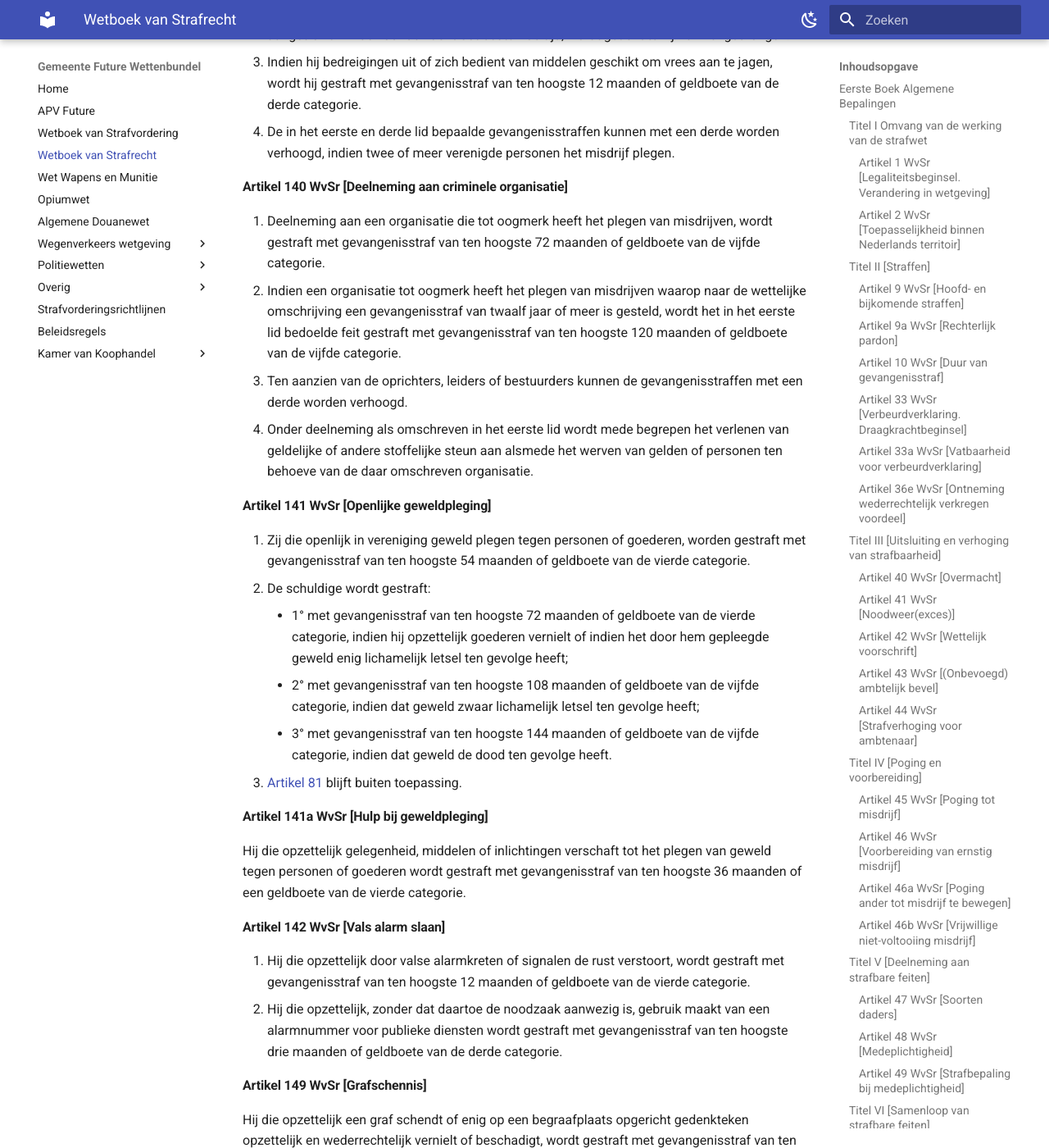
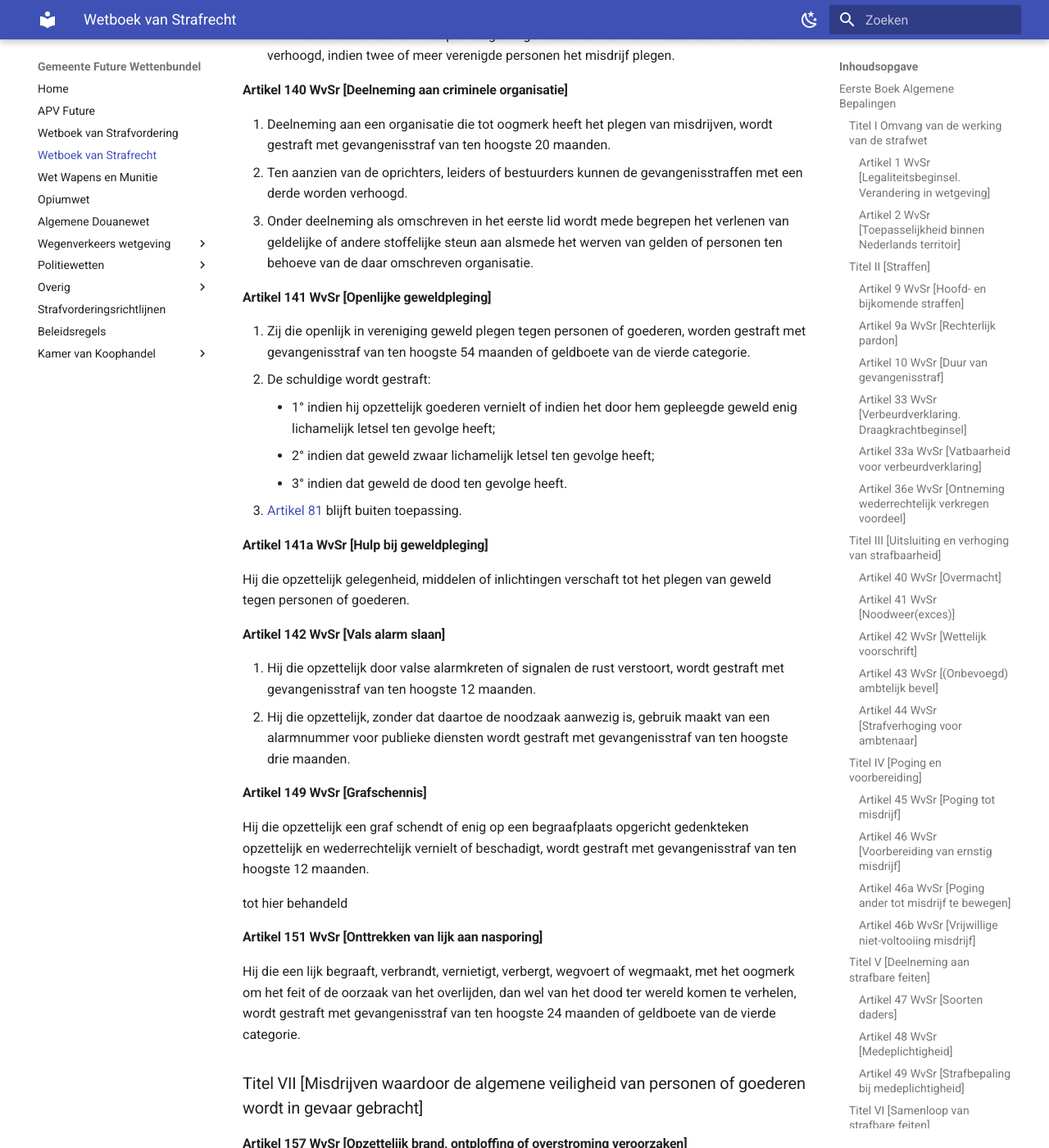
Before and after one commit to EnriqueFernandez20/FutureRP-Wettenbundel, an MkDocs documentation site: the page built from docs/wetboek-van-strafrecht.md, in a window 1280 px wide and 1400 px high, scrolled down 8470 px. Shown: the whole window at 82% size. Built offline with MkDocs 1.6.1 and Material for MkDocs 9.7.7, drawn with Linux system fonts in a browser that asks for light colours; some of the changed text lies outside the part shown.

Commit message:
Update wetboek-van-strafrecht.md

```diff
--- a/docs/wetboek-van-strafrecht.md
+++ b/docs/wetboek-van-strafrecht.md
@@ -226,45 +226,44 @@ Onder geweldsinstructie wordt verstaan de bij of krachtens de [Politiewet 2012](
 3. Indien hij bedreigingen uit of zich bedient van middelen geschikt om vrees aan te jagen.
 4. De in het eerste en derde lid bepaalde gevangenisstraffen kunnen met een derde worden verhoogd, indien twee of meer verenigde personen het misdrijf plegen.
 
-
-tot hier behandeld
-
-
 #### Artikel 139 WvSr [Lokaalvredebreuk]
 
-1. Hij die in een voor de openbare dienst bestemd lokaal wederrechtelijk binnendringt, of, wederrechtelijk aldaar vertoevende, zich niet op de vordering van de bevoegde ambtenaar aanstonds verwijdert, wordt gestraft met gevangenisstraf van ten hoogste drie maanden of geldboete van de tweede categorie.
+1. Hij die in een voor de openbare dienst bestemd lokaal wederrechtelijk binnendringt, of, wederrechtelijk aldaar vertoevende, zich niet op de vordering van de bevoegde ambtenaar aanstonds verwijdert.
 2. Hij die zich de toegang heeft verschaft door middel van braak of inklimming, van valse sleutels, van een valse order of een vals kostuum, of die zonder voorkennis van de bevoegde ambtenaar en anders dan ten gevolge van vergissing binnengekomen, aldaar wordt aangetroffen in de voor de nachtrust bestemde tijd, wordt geacht te zijn binnengedrongen.
-3. Indien hij bedreigingen uit of zich bedient van middelen geschikt om vrees aan te jagen, wordt hij gestraft met gevangenisstraf van ten hoogste 12 maanden of geldboete van de derde categorie.
+3. Indien hij bedreigingen uit of zich bedient van middelen geschikt om vrees aan te jagen.
 4. De in het eerste en derde lid bepaalde gevangenisstraffen kunnen met een derde worden verhoogd, indien twee of meer verenigde personen het misdrijf plegen.
 
 #### Artikel 140 WvSr [Deelneming aan criminele organisatie]
 
-1. Deelneming aan een organisatie die tot oogmerk heeft het plegen van misdrijven, wordt gestraft met gevangenisstraf van ten hoogste 72 maanden of geldboete van de vijfde categorie.
-2. Indien een organisatie tot oogmerk heeft het plegen van misdrijven waarop naar de wettelijke omschrijving een gevangenisstraf van twaalf jaar of meer is gesteld, wordt het in het eerste lid bedoelde feit gestraft met gevangenisstraf van ten hoogste 120 maanden of geldboete van de vijfde categorie.
-3. Ten aanzien van de oprichters, leiders of bestuurders kunnen de gevangenisstraffen met een derde worden verhoogd.
-4. Onder deelneming als omschreven in het eerste lid wordt mede begrepen het verlenen van geldelijke of andere stoffelijke steun aan alsmede het werven van gelden of personen ten behoeve van de daar omschreven organisatie.
+1. Deelneming aan een organisatie die tot oogmerk heeft het plegen van misdrijven, wordt gestraft met gevangenisstraf van ten hoogste 20 maanden.
+2. Ten aanzien van de oprichters, leiders of bestuurders kunnen de gevangenisstraffen met een derde worden verhoogd.
+3. Onder deelneming als omschreven in het eerste lid wordt mede begrepen het verlenen van geldelijke of andere stoffelijke steun aan alsmede het werven van gelden of personen ten behoeve van de daar omschreven organisatie.
 
 #### Artikel 141 WvSr [Openlijke geweldpleging]
 
 1. Zij die openlijk in vereniging geweld plegen tegen personen of goederen, worden gestraft met gevangenisstraf van ten hoogste 54 maanden of geldboete van de vierde categorie.
 2. De schuldige wordt gestraft:
-    - 1° met gevangenisstraf van ten hoogste 72 maanden of geldboete van de vierde categorie, indien hij opzettelijk goederen vernielt of indien het door hem gepleegde geweld enig lichamelijk letsel ten gevolge heeft;
-    - 2° met gevangenisstraf van ten hoogste 108 maanden of geldboete van de vijfde categorie, indien dat geweld zwaar lichamelijk letsel ten gevolge heeft;
-    - 3° met gevangenisstraf van ten hoogste 144 maanden of geldboete van de vijfde categorie, indien dat geweld de dood ten gevolge heeft.
+    - 1° indien hij opzettelijk goederen vernielt of indien het door hem gepleegde geweld enig lichamelijk letsel ten gevolge heeft;
+    - 2° indien dat geweld zwaar lichamelijk letsel ten gevolge heeft;
+    - 3° indien dat geweld de dood ten gevolge heeft.
 3. [Artikel 81](#artikel-81-wvsr-begripsbepaling-plegen-van-geweld) blijft buiten toepassing.
 
 #### Artikel 141a WvSr [Hulp bij geweldpleging]
 
-Hij die opzettelijk gelegenheid, middelen of inlichtingen verschaft tot het plegen van geweld tegen personen of goederen wordt gestraft met gevangenisstraf van ten hoogste 36 maanden of een geldboete van de vierde categorie.
+Hij die opzettelijk gelegenheid, middelen of inlichtingen verschaft tot het plegen van geweld tegen personen of goederen.
 
 #### Artikel 142 WvSr [Vals alarm slaan]
 
-1. Hij die opzettelijk door valse alarmkreten of signalen de rust verstoort, wordt gestraft met gevangenisstraf van ten hoogste 12 maanden of geldboete van de vierde categorie.
-2. Hij die opzettelijk, zonder dat daartoe de noodzaak aanwezig is, gebruik maakt van een alarmnummer voor publieke diensten wordt gestraft met gevangenisstraf van ten hoogste drie maanden of geldboete van de derde categorie.
+1. Hij die opzettelijk door valse alarmkreten of signalen de rust verstoort, wordt gestraft met gevangenisstraf van ten hoogste 12 maanden.
+2. Hij die opzettelijk, zonder dat daartoe de noodzaak aanwezig is, gebruik maakt van een alarmnummer voor publieke diensten wordt gestraft met gevangenisstraf van ten hoogste drie maanden.
 
 #### Artikel 149 WvSr [Grafschennis]
 
-Hij die opzettelijk een graf schendt of enig op een begraafplaats opgericht gedenkteken opzettelijk en wederrechtelijk vernielt of beschadigt, wordt gestraft met gevangenisstraf van ten hoogste 12 maanden of geldboete van de derde categorie.
+Hij die opzettelijk een graf schendt of enig op een begraafplaats opgericht gedenkteken opzettelijk en wederrechtelijk vernielt of beschadigt, wordt gestraft met gevangenisstraf van ten hoogste 12 maanden.
+
+
+tot hier behandeld
+
 
 #### Artikel 151 WvSr [Onttrekken van lijk aan nasporing]
 
```
